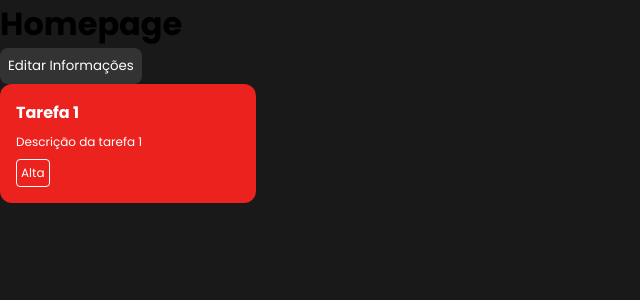
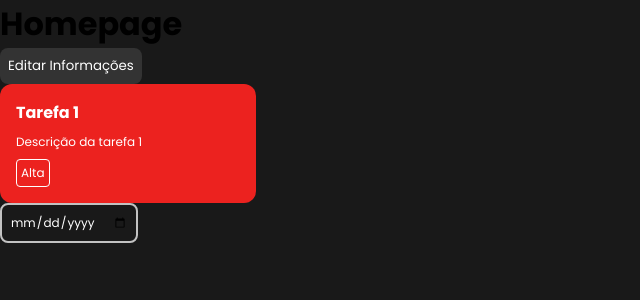
Before and after one commit to mikaellmiguel/Frontend-Tasks-Management, a React (Vite) app: page / in a window 1280 px wide. Shown: the top 300 px of the page, without its empty margins (0-640 px from the left). Built offline with nearby package versions, Linux system fonts and the light colour scheme.

Commit message:
feat: criação do componente Input

```diff
--- /dev/null
+++ b/src/components/Input/index.jsx
@@ -0,0 +1,7 @@
+import { Container } from "./styles";
+
+export const Input = ({...rest}) => {
+    return (
+        <Container {...rest} />
+    );
+}
--- /dev/null
+++ b/src/components/Input/styles.js
@@ -0,0 +1,10 @@
+import styled from "styled-components";
+
+export const Container = styled.input`
+    padding: 0.5rem;
+    border: 2px solid #DDDD;
+    border-radius: 0.5rem;
+    background-color: transparent;
+    color: #FFFFFF;
+    font-size: 0.75rem
+`
--- a/src/components/Task/styles.js
+++ b/src/components/Task/styles.js
@@ -6,7 +6,7 @@ export const Container = styled.div`
     gap: 0.5rem;
     background-color:${({ status }) => {
         switch (status) {
-            case "concluida":
+            case "concluída":
                 return "#00A88B";
             case "realizando":
                 return "#7678D1";
--- a/src/pages/Homepage/index.jsx
+++ b/src/pages/Homepage/index.jsx
@@ -1,6 +1,7 @@
 import { Button } from "../../components/Button";
 import { Container } from "./styles";
 import { Task } from "../../components/Task";
+import { Input } from "../../components/Input";
 
 export function Homepage() {
   return (
@@ -8,6 +9,7 @@ export function Homepage() {
       <h1>Homepage</h1>
       <Button text="Editar Informações" backgroundColor="#333333" />
       <Task title="Tarefa 1" description="Descrição da tarefa 1" priority="Alta" status="pendente"/>
+      <Input type="date"/>
     </Container>
   );
 }
```
